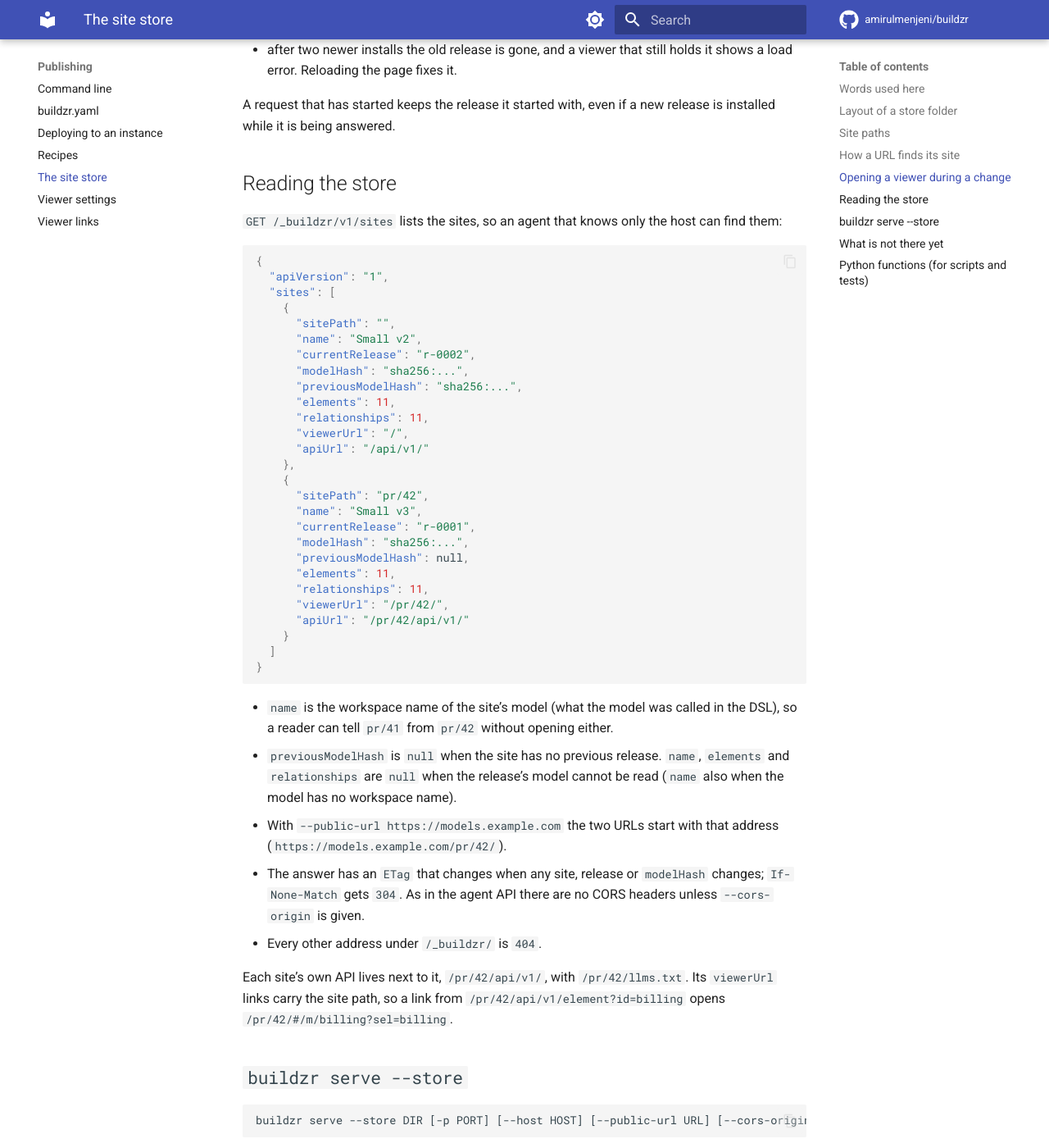
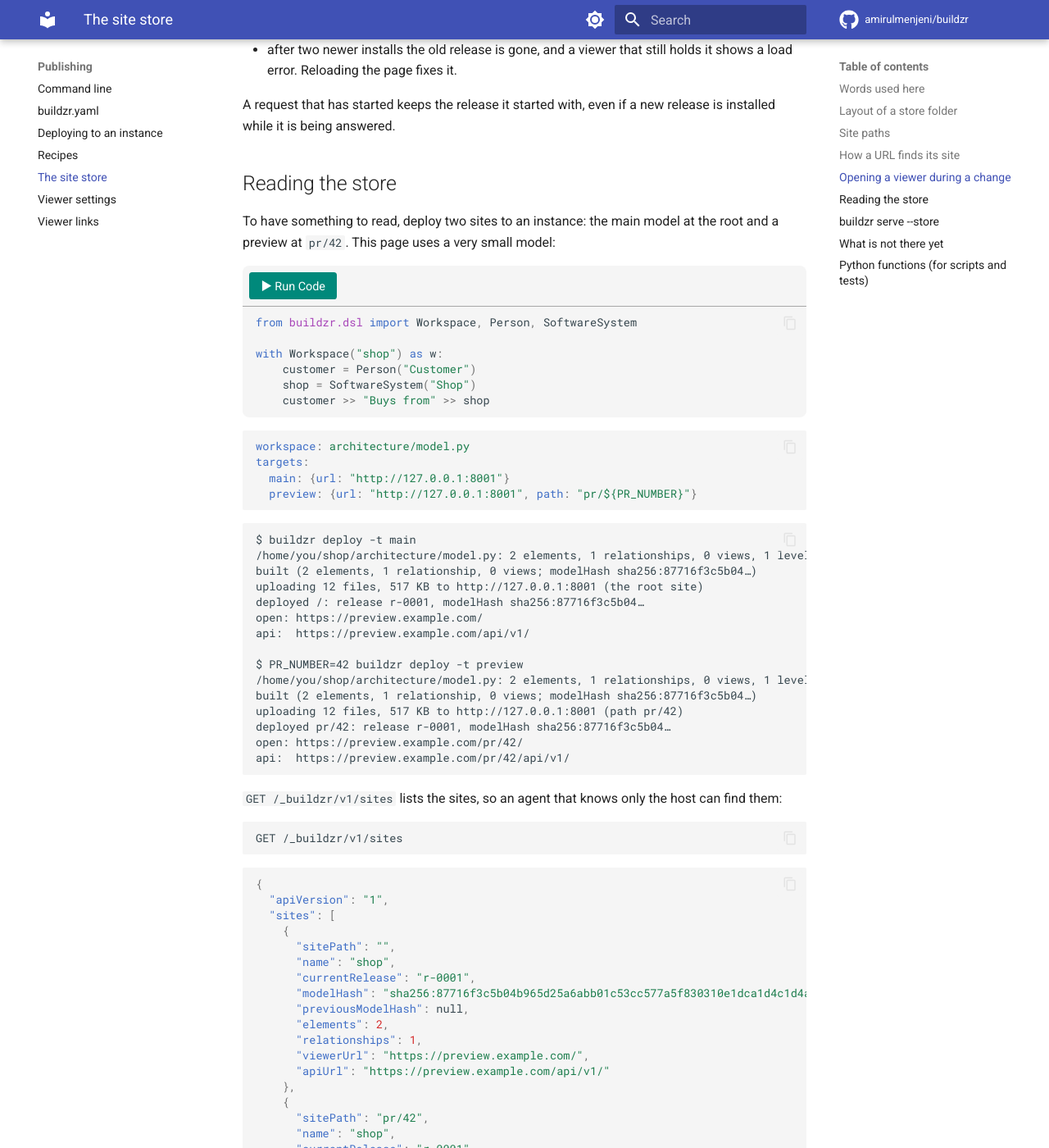
Before and after one commit to amirulmenjeni/buildzr, an MkDocs documentation site: the page built from docs/store.md, in a window 1280 px wide and 1400 px high, scrolled down 2745 px. Shown: the whole window at 82% size. Built offline with MkDocs 1.6.1 and Material for MkDocs 9.7.7, drawn with Linux system fonts in a browser that asks for light colours; comment, search, counter and statistics services are not loaded; some of the changed text lies outside the part shown.

Commit message:
docs(store): a deploy-and-list walk-through with the real addresses

````diff
--- a/docs/store.md
+++ b/docs/store.md
@@ -58,7 +58,50 @@ A request that has started keeps the release it started with, even if a new rele
 
 ## Reading the store
 
+To have something to read, deploy two sites to an instance: the main model at the root and a preview at `pr/42`. This page uses a very small model:
+
+<!-- doctest: file architecture/model.py -->
+```python
+from buildzr.dsl import Workspace, Person, SoftwareSystem
+
+with Workspace("shop") as w:
+    customer = Person("Customer")
+    shop = SoftwareSystem("Shop")
+    customer >> "Buys from" >> shop
+```
+
+<!-- doctest: merge -->
+```yaml
+workspace: architecture/model.py
+targets:
+  main: {url: "http://127.0.0.1:8001"}
+  preview: {url: "http://127.0.0.1:8001", path: "pr/${PR_NUMBER}"}
+```
+
+```text
+$ buildzr deploy -t main
+/home/you/shop/architecture/model.py: 2 elements, 1 relationships, 0 views, 1 levels -> /tmp/tmpab12cd/.build-x1y2z3/export
+built (2 elements, 1 relationship, 0 views; modelHash sha256:87716f3c5b04…)
+uploading 12 files, 517 KB to http://127.0.0.1:8001 (the root site)
+deployed /: release r-0001, modelHash sha256:87716f3c5b04…
+open: https://preview.example.com/
+api:  https://preview.example.com/api/v1/
+
+$ PR_NUMBER=42 buildzr deploy -t preview
+/home/you/shop/architecture/model.py: 2 elements, 1 relationships, 0 views, 1 levels -> /tmp/tmpab12cd/.build-x1y2z3/export
+built (2 elements, 1 relationship, 0 views; modelHash sha256:87716f3c5b04…)
+uploading 12 files, 517 KB to http://127.0.0.1:8001 (path pr/42)
+deployed pr/42: release r-0001, modelHash sha256:87716f3c5b04…
+open: https://preview.example.com/pr/42/
+api:  https://preview.example.com/pr/42/api/v1/
+```
+
 `GET /_buildzr/v1/sites` lists the sites, so an agent that knows only the host can find them:
+
+<!-- doctest: api instance shape -->
+```http
+GET /_buildzr/v1/sites
+```
 
 ```json
 {
@@ -66,29 +109,31 @@ A request that has started keeps the release it started with, even if a new rele
   "sites": [
     {
       "sitePath": "",
-      "name": "Small v2",
-      "currentRelease": "r-0002",
-      "modelHash": "sha256:...",
-      "previousModelHash": "sha256:...",
-      "elements": 11,
-      "relationships": 11,
-      "viewerUrl": "/",
-      "apiUrl": "/api/v1/"
+      "name": "shop",
+      "currentRelease": "r-0001",
+      "modelHash": "sha256:87716f3c5b04b965d25a6abb01c53cc577a5f830310e1dca1d4c1d4ad25328a7",
+      "previousModelHash": null,
+      "elements": 2,
+      "relationships": 1,
+      "viewerUrl": "https://preview.example.com/",
+      "apiUrl": "https://preview.example.com/api/v1/"
     },
     {
       "sitePath": "pr/42",
-      "name": "Small v3",
+      "name": "shop",
       "currentRelease": "r-0001",
-      "modelHash": "sha256:...",
+      "modelHash": "sha256:87716f3c5b04b965d25a6abb01c53cc577a5f830310e1dca1d4c1d4ad25328a7",
       "previousModelHash": null,
-      "elements": 11,
-      "relationships": 11,
-      "viewerUrl": "/pr/42/",
-      "apiUrl": "/pr/42/api/v1/"
+      "elements": 2,
+      "relationships": 1,
+      "viewerUrl": "https://preview.example.com/pr/42/",
+      "apiUrl": "https://preview.example.com/pr/42/api/v1/"
     }
   ]
 }
 ```
+
+The addresses start with `/` when the instance was started without `--public-url` (`"viewerUrl": "/pr/42/"`). Here the instance was started with `--public-url https://preview.example.com`.
 
 - `name` is the workspace name of the site's model (what the model was called in the DSL), so a reader can tell `pr/41` from `pr/42` without opening either.
 - `previousModelHash` is `null` when the site has no previous release. `name`, `elements` and `relationships` are `null` when the release's model cannot be read (`name` also when the model has no workspace name).
````
